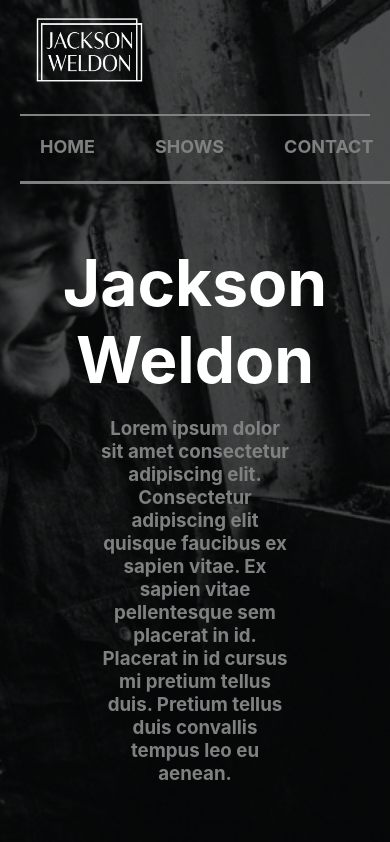
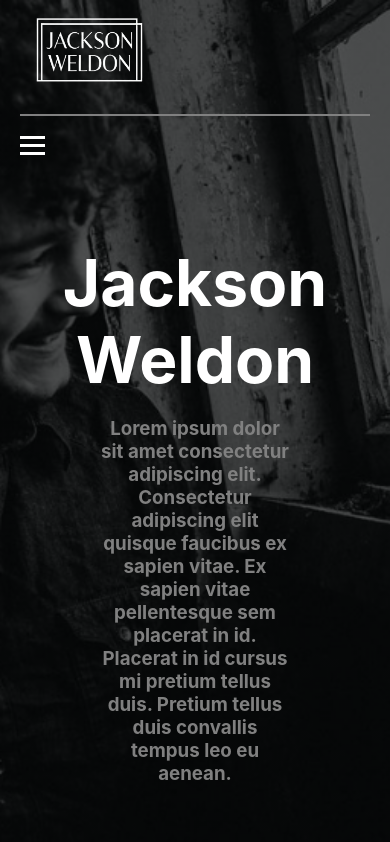
Before and after one commit to APiercey91/jackson-weldon-music, a React (Create React App) app: page / in a window 390 px wide. Built offline with nearby package versions, Linux system fonts and the light colour scheme.

Commit message:
added dropdown menu for smaller screens

```diff
--- a/src/App.css
+++ b/src/App.css
@@ -10,7 +10,7 @@
   width: 100%;
   height: 100%;
   background-image:
-    linear-gradient(rgba(0,0,0,0.6), rgba(0,0,0,0.6)),
+    linear-gradient(rgba(0, 0, 0, 0.6), rgba(0, 0, 0, 0.6)),
     url("./images/window.png");
   background-size: cover;
   background-position: center;
@@ -85,8 +85,83 @@
 }
 
 
+/* --- Hamburger icon --- */
+.Hamburger {
+  display: none;
+  flex-direction: column;
+  cursor: pointer;
+  gap: 5px;
+  z-index: 101;
+}
+
+.Hamburger span {
+  width: 25px;
+  height: 3px;
+  background-color: white;
+  transition: all 0.3s ease;
+}
+
+/* Hamburger animation */
+.Hamburger.open span:nth-child(1) {
+  transform: rotate(45deg) translateY(8px);
+}
+
+.Hamburger.open span:nth-child(2) {
+  opacity: 0;
+}
+
+.Hamburger.open span:nth-child(3) {
+  transform: rotate(-45deg) translateY(-8px);
+}
+
+/* --- Mobile menu --- */
+@media (max-width: 768px) {
+  .Header-link-group {
+    display: flex;
+    flex-direction: column;
+    position: absolute;
+    top: 11rem;
+    right: 0;
+    gap: 0;
+    width: 100%;
+    text-align: center;
+    background: rgba(10, 10, 10, 0.95);
+    max-height: 0;
+    overflow: hidden;
+    border: none;
+    transition: max-height 0.3s ease-in-out;
+  }
+
+
+  .Header-link-group.show {
+    max-height: 300px;
+    border-bottom: 2px solid rgb(2, 105, 109);
+    border-top: 2px solid rgb(2, 105, 109);
+  }
+
+  .Hamburger {
+    display: flex;
+  }
+
+  .Header-link {
+    display: block;
+    width: 100%;
+    line-height: 1.2rem;
+    padding: 1rem 0;
+    margin: 0;
+    border-top: 1px solid rgb(2, 105, 109);
+    border-bottom: 1px solid rgb(2, 105, 109);
+    color: white;
+    text-align: center;
+  }
+
+  .Header-link:hover {
+    color: rgb(2, 105, 109);
+  }
+}
+
+
 /* Song Cards */
-
 /* Grid container */
 .Song-grid {
   display: flex;
@@ -101,7 +176,7 @@
 .Song-card {
   border-radius: 10px;
   overflow: hidden;
-  box-shadow: 0 4px 8px rgba(0,0,0,0.3);
+  box-shadow: 0 4px 8px rgba(0, 0, 0, 0.3);
   transition: transform 0.2s;
 }
 
--- a/src/components/Header.js
+++ b/src/components/Header.js
@@ -1,25 +1,34 @@
-import React from "react";
-import "../App.css";
+import React, { useState } from "react";
 import { Link } from "react-router-dom";
 import logo from "../images/jwlogo.PNG";
+import "../App.css";
 
 const Header = () => {
+  const [menuOpen, setMenuOpen] = useState(false);
   return (
-    // <header style={styles.header}>
     <header className="Header">
-      {/* <h1 className="Header-title">Jackson Weldon Music</h1> */}
       <Link to="/">
         <img src={logo} alt="Jackson Weldon Music" className="Header-logo" />
       </Link>
-      <hr />
-      <nav className="Header-link-group">
-        <Link className="Header-link" to="/">
+      <hr/>
+
+      <div
+        className={`Hamburger ${menuOpen ? "open" : ""}`}
+        onClick={() => setMenuOpen(!menuOpen)}
+      >
+        <span></span>
+        <span></span>
+        <span></span>
+      </div>
+
+      <nav className={`Header-link-group ${menuOpen ? "show" : ""}`}>
+        <Link className="Header-link" to="/" onClick={() => setMenuOpen(false)}>
           HOME
         </Link>
-        <Link className="Header-link" to="/">
+        <Link className="Header-link" to="/shows" onClick={() => setMenuOpen(false)}>
           SHOWS
         </Link>
-        <Link className="Header-link" to="/">
+        <Link className="Header-link" to="/contact" onClick={() => setMenuOpen(false)}>
           CONTACT
         </Link>
       </nav>
```
